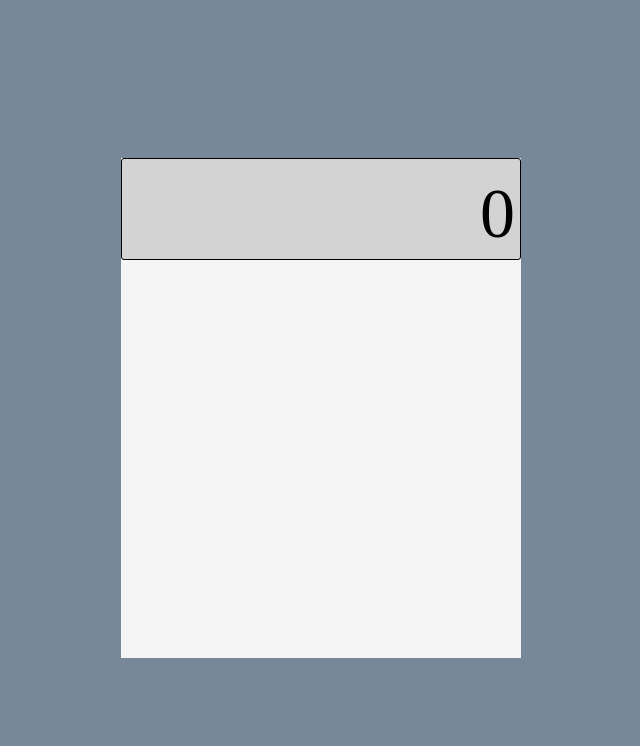
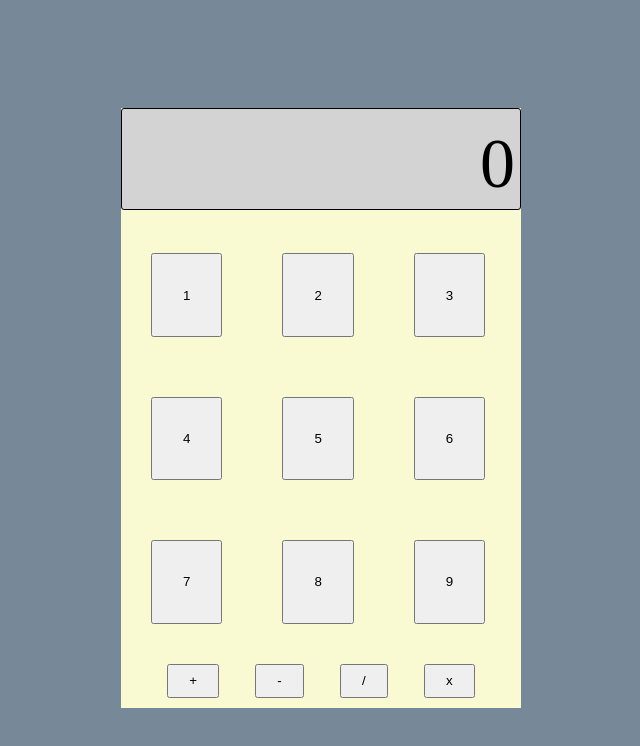
Before and after one commit to StretchedCode/calculator, a plain HTML site: page index.html in a window 1280 px wide. Shown: the whole page, without its empty margins (327-967 px from the left). Drawn offline with Linux system fonts and the light colour scheme.

Commit message:
Added styling and operator buttons. Fixed container height and width values to fit the main body components

```diff
--- a/index.html
+++ b/index.html
@@ -14,6 +14,23 @@
                 0
             </div>
         </div>
+        <div class="calculator-body">
+            <button class="number-button"> 1 </button>
+            <button class="number-button"> 2 </button>
+            <button class="number-button"> 3 </button>
+            <button class="number-button"> 4 </button>
+            <button class="number-button"> 5 </button>
+            <button class="number-button"> 6 </button>
+            <button class="number-button"> 7 </button>
+            <button class="number-button"> 8 </button>
+            <button class="number-button"> 9 </button>
+        </div>
+        <div class="operators">
+            <button id="plus"> + </button>
+            <button id="subtract"> - </button>
+            <button id="divide"> / </button>
+            <button id="mulitply"> x </button>
+        </div>
     </div>
 </body>
 </html>
--- a/style.css
+++ b/style.css
@@ -7,12 +7,17 @@ body{
     height: 100vh;
 }
 
+button{
+    padding-right: 20px;
+    padding-left: 20px;
+}
+
 .container{
     display: flex;
-    height: 500px;
+    height: 600px;
     width: 400px;
-    background-color: whitesmoke;
-    justify-content: center;
+    background-color: lightgoldenrodyellow;
+    flex-wrap: wrap;
 }
 
 .display{
@@ -32,3 +37,20 @@ body{
   font-size: 70px;
   margin: 5px;
 }
+
+.calculator-body{
+    display: flex;
+    flex-wrap: wrap;
+}
+
+.number-button{
+   padding: 30px;
+   margin: 30px;
+}
+
+.operators{
+    width: 400px;
+    display: flex;
+    justify-content: space-evenly;
+    margin: 10px;
+}
```
